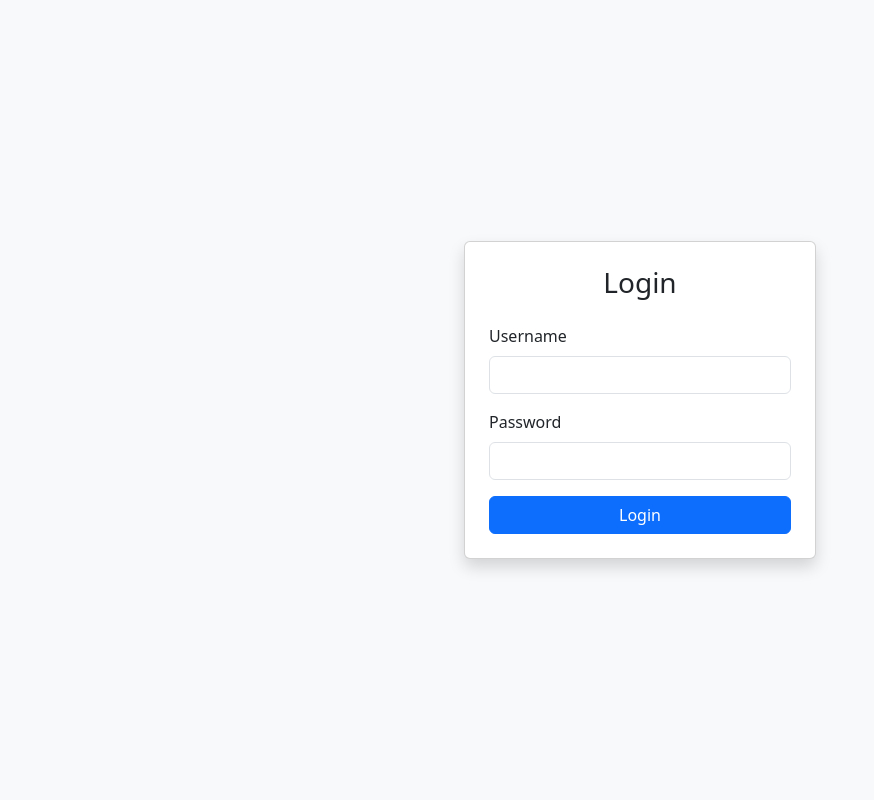
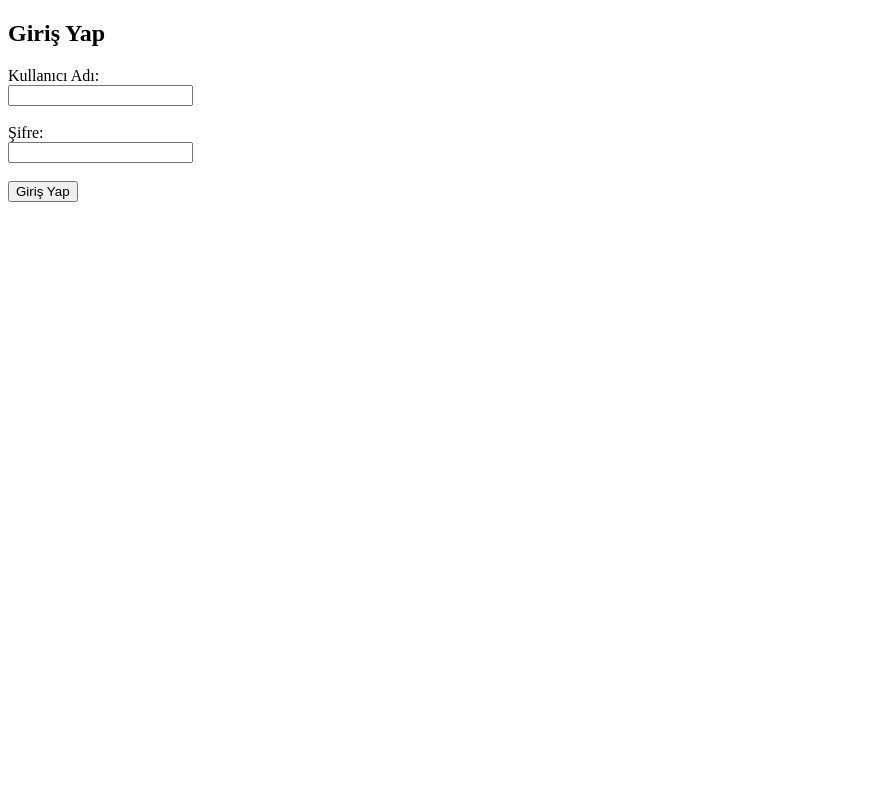
Before and after one commit to frydrycry/InstagramGiri-, a Flask app: page /login in a window 1280 px wide. Shown: the whole page, without its empty margins (0-874 px from the left). Run offline with Flask 3, Linux system fonts and the light colour scheme.

Commit message:
Update Login.html

```diff
--- a/Templates/Login.html
+++ b/Templates/Login.html
@@ -1,27 +1,25 @@
 <!DOCTYPE html>
-<html lang="en">
+<html>
 <head>
-    <meta charset="UTF-8">
-    <title>Login</title>
-    <link rel="stylesheet" href="https://cdn.jsdelivr.net/npm/bootstrap@5.3.2/dist/css/bootstrap.min.css">
-    <link rel="stylesheet" href="{{ url_for('static', filename='style.css') }}">
+    <title>Giriş Sayfası</title>
 </head>
-<body class="d-flex justify-content-center align-items-center vh-100 bg-light">
-
-<div class="card shadow p-4" style="width: 22rem;">
-    <h3 class="text-center mb-4">Login</h3>
-    <form action="/profile" method="POST">
-        <div class="mb-3">
-            <label for="username" class="form-label">Username</label>
-            <input type="text" name="username" class="form-control" required>
-        </div>
-        <div class="mb-3">
-            <label for="password" class="form-label">Password</label>
-            <input type="password" name="password" class="form-control" required>
-        </div>
-        <button type="submit" class="btn btn-primary w-100">Login</button>
+<body>
+    <h2>Giriş Yap</h2>
+    {% with messages = get_flashed_messages(with_categories=true) %}
+      {% if messages %}
+        <ul>
+          {% for category, message in messages %}
+            <li>{{ message }}</li>
+          {% endfor %}
+        </ul>
+      {% endif %}
+    {% endwith %}
+    <form method="POST">
+        <label>Kullanıcı Adı:</label><br>
+        <input type="text" name="username"><br><br>
+        <label>Şifre:</label><br>
+        <input type="password" name="password"><br><br>
+        <input type="submit" value="Giriş Yap">
     </form>
-</div>
-
 </body>
 </html>
```
